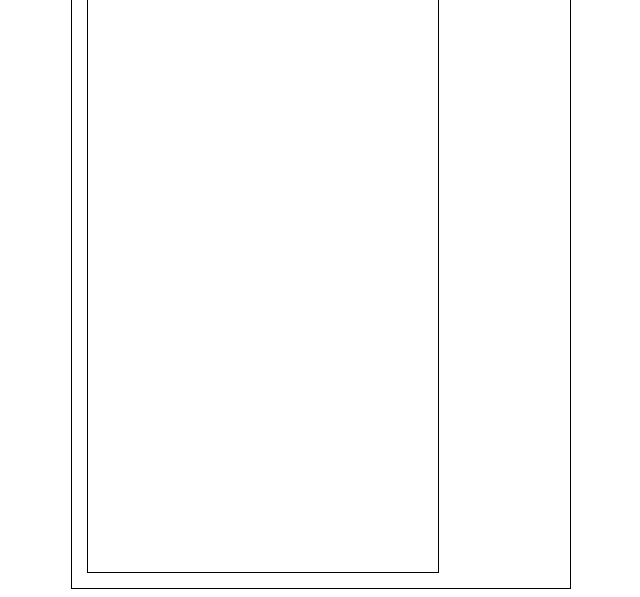
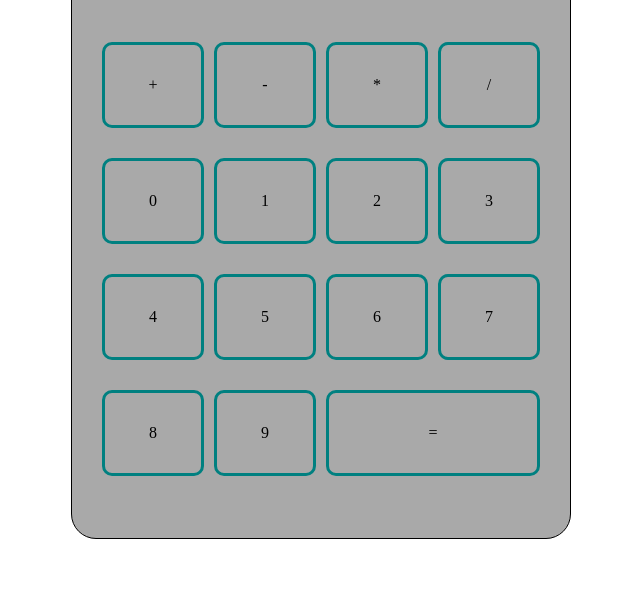
Before and after one commit to KeratinL/calculator, a plain HTML site: page index.html in a window 1280 px wide. Shown: the part 224-821 px from the top of the page, without its empty margins (319-959 px from the left). After the commit the page ends 800 px from the top, so only its background shows below. Drawn offline with Linux system fonts and the light colour scheme.

Commit message:
Style display and buttons

```diff
--- a/index.html
+++ b/index.html
@@ -12,10 +12,12 @@
 
 <body>
     <div class="container">
-        <div class="display">
-            <div class="view">Display</div>
-        </div>
+        <div class="display">11122313</div>
         <div class="buttons">
+            <div class="add">+</div>
+            <div class="subtract">-</div>
+            <div class="multiply">*</div>
+            <div class="divide">/</div>
             <div class="zero">0</div>
             <div class="one">1</div>
             <div class="two">2</div>
@@ -26,10 +28,6 @@
             <div class="seves">7</div>
             <div class="eight">8</div>
             <div class="nine">9</div>
-            <div class="add">+</div>
-            <div class="subtract">-</div>
-            <div class="multiply">*</div>
-            <div class="divide">/</div>
             <div class="equal">=</div>
         </div>
     </div>
--- a/style.css
+++ b/style.css
@@ -1,21 +1,50 @@
 .container {
-    display: flex;
     border: 1px solid black;
-    height: 750px;
+    height: 700px;
     width: 500px;
     margin: 5% auto auto auto;
-    padding: 15px;
+    padding: 30px;
     box-sizing: border-box;
-    flex-wrap: wrap;
+    background-color: darkgrey;
+    border-radius: 25px;
+
 }
 
 .display {
     display: flex;
     flex: 1 1 auto;
     border: 1px solid black;
-    font-size: 50px;
+    font-size: 75px;
+    height: 125px;
+    width: 97.8%;
+    justify-content: end;
+    align-items: center;
+    padding-right: 10px;
+    background-color: orange;
+    border-radius: 10px;
+
 }
 
 .buttons {
     display: flex;
+    flex-wrap: wrap;
+    margin-top: 35px;
+    gap: 10px;
 }
+
+.buttons div {
+    display: flex;
+    border: 3px solid teal;
+    height: 80px;
+    width: 96px;
+    border-radius: 10px;
+    justify-content: center;
+    align-items: center;
+    margin: 10px 0px;
+}
+
+.equal {
+    display: flex;
+    flex: 1 0 0;
+    height: 160px;
+}
```
